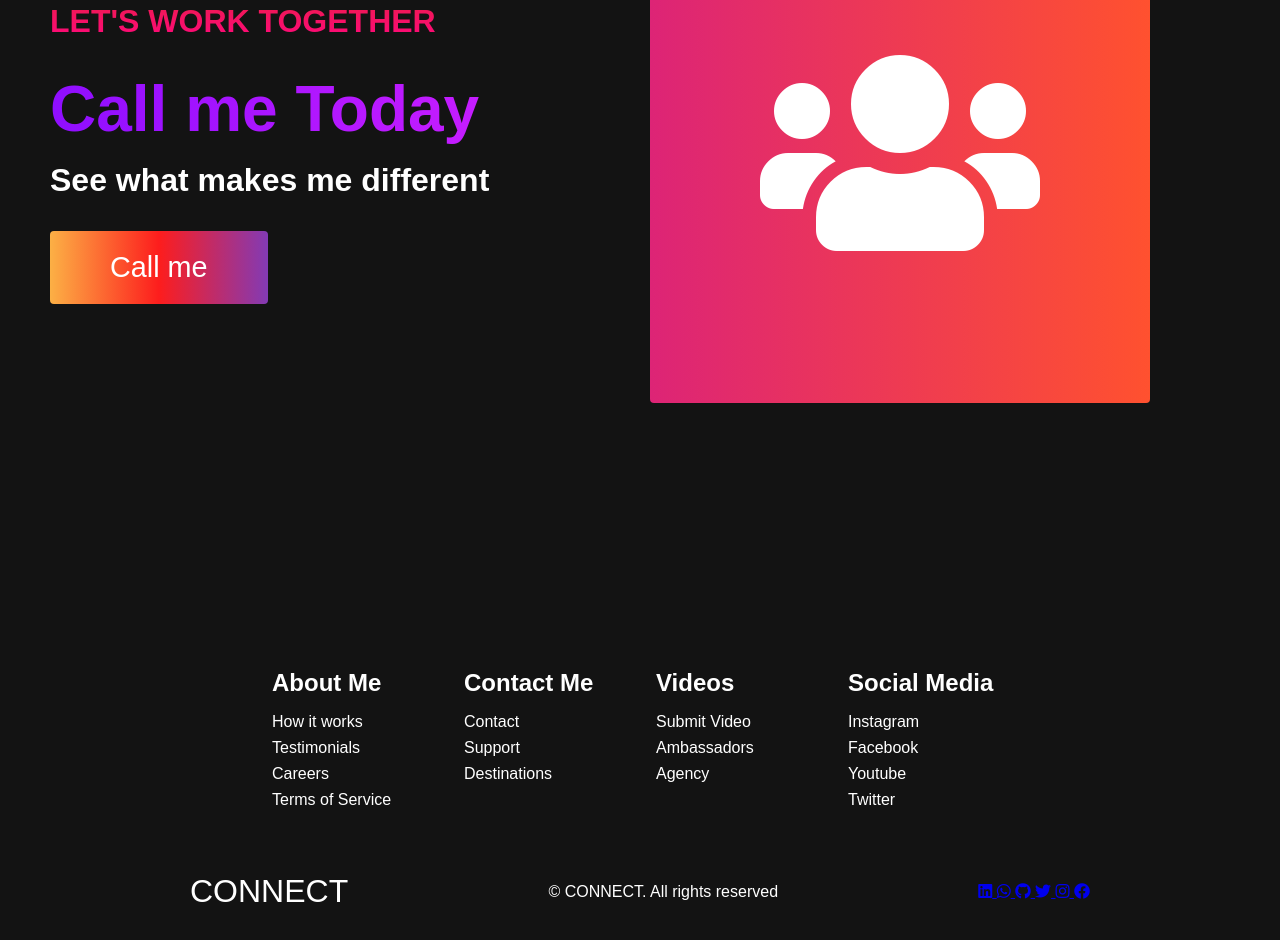
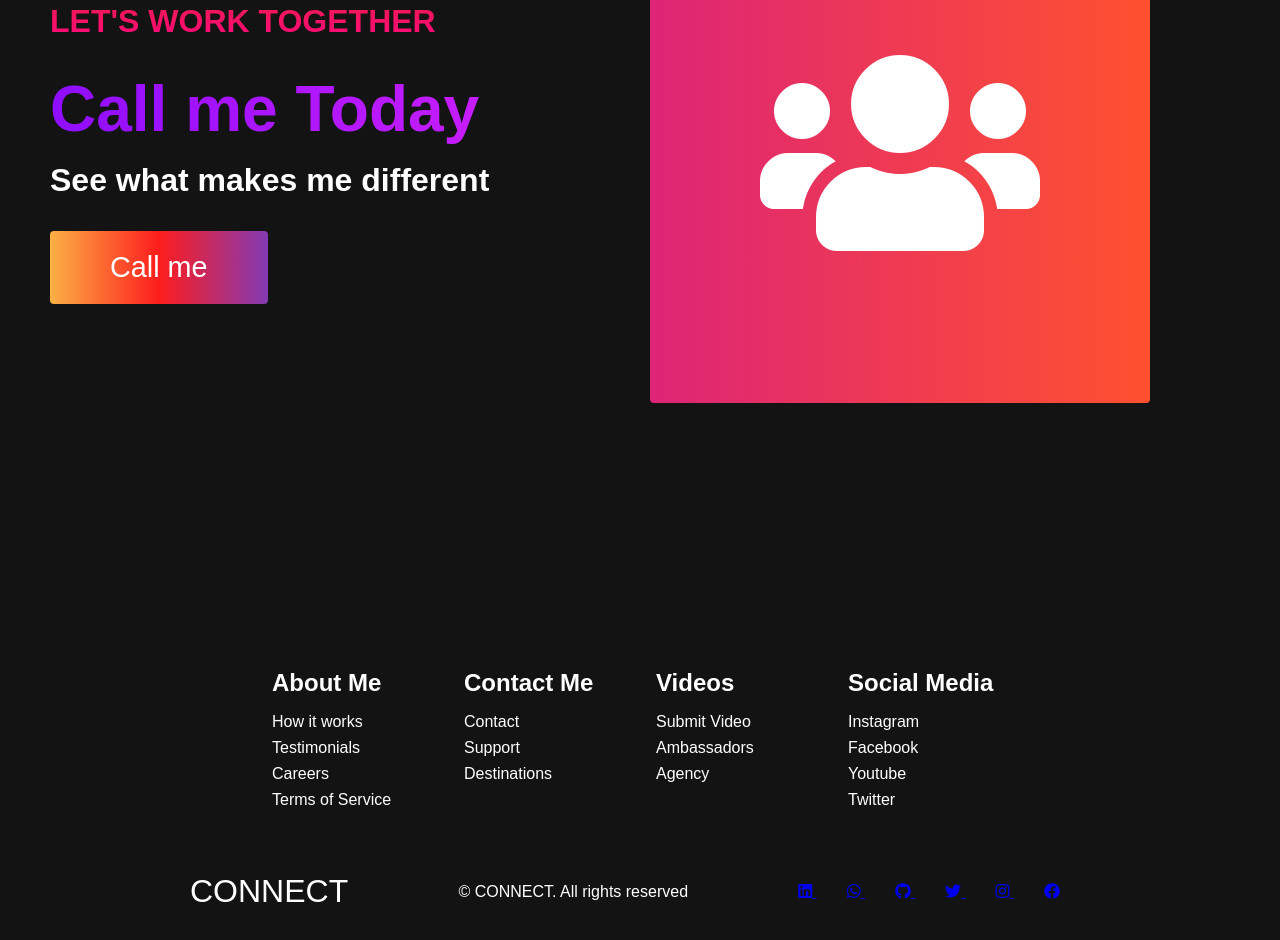
Before and after one commit to benjmhub/My-Connect, a plain HTML site: page index.html in a window 1280 px wide. Shown: the part 3295-4235 px from the top of the page. Drawn offline with Linux system fonts and the light colour scheme.

Commit message:
Update styles.css

```diff
--- a/styles.css
+++ b/styles.css
@@ -717,5 +717,10 @@
     background-color: #d2691e; /* Chocolate background color */
   }
 
+/* CSS */
+.social-links a {
+   margin-right: 30px; /* You can adjust this value to control the space between icons */
+}
+
   /* Rest of your CSS styles for the website */
   /* ... */
```
